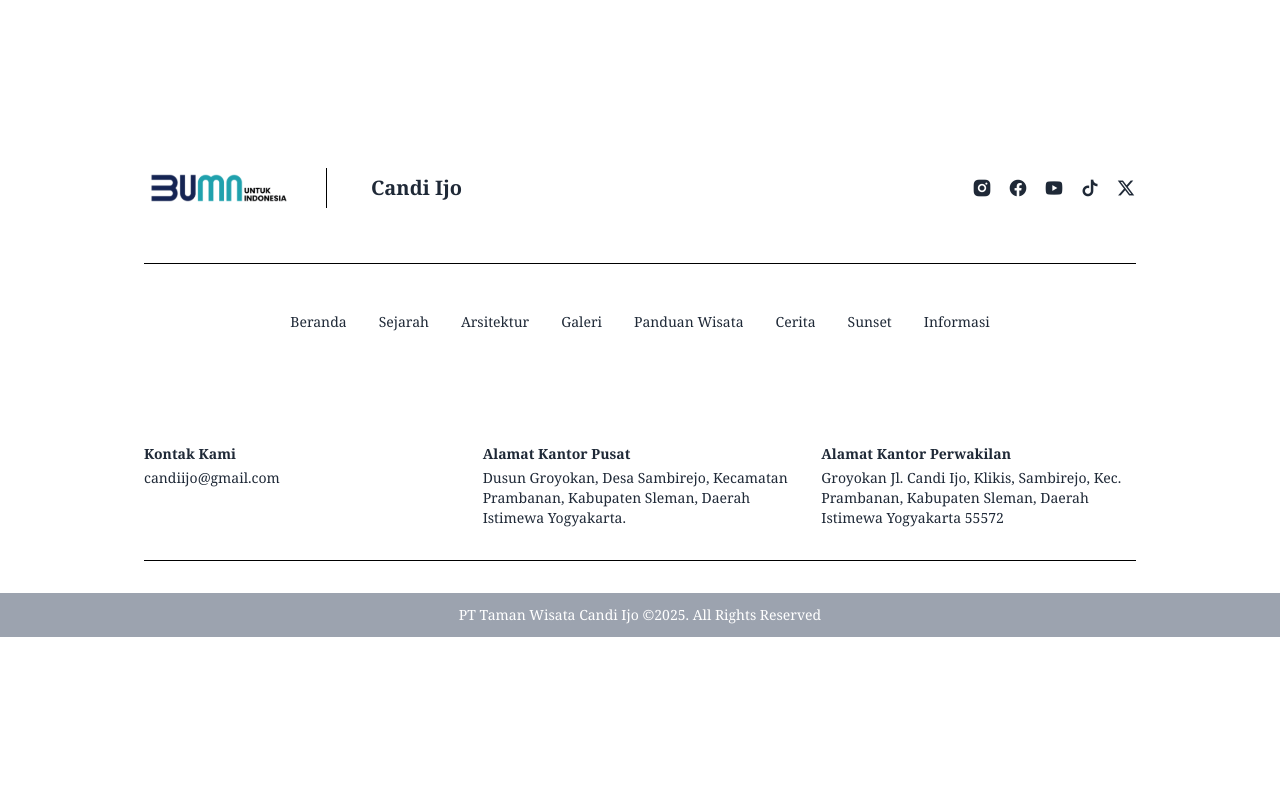
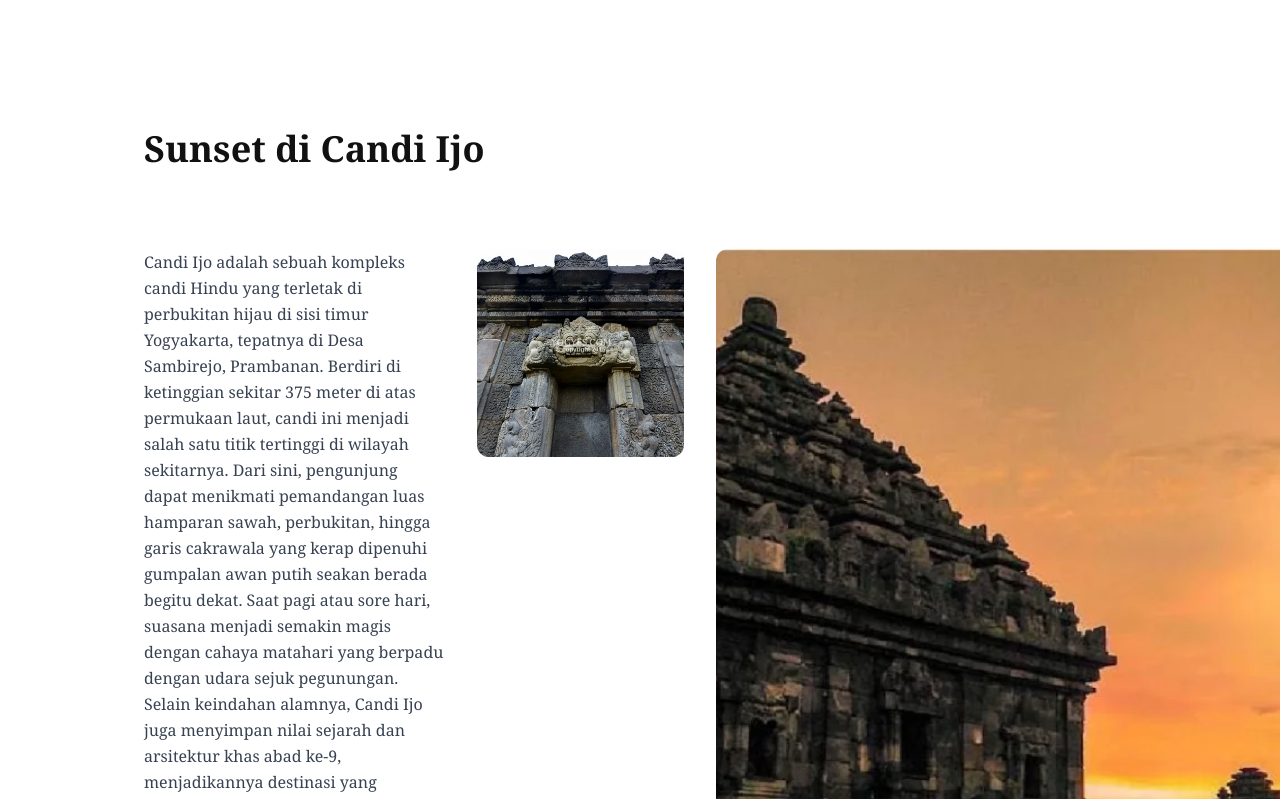
Before and after one commit to yodi-dev/candi-ijo, a Nuxt app: page / in a window 1280 px wide. Shown: the part 4581-5380 px from the top of the page. Before the commit the page ends 5218 px from the top, so only its background shows below. Built offline with nearby package versions, Linux system fonts and the light colour scheme.

Commit message:
sunset section on index page

```diff
--- a/app/pages/index.vue
+++ b/app/pages/index.vue
@@ -220,5 +220,37 @@ const heroBg = 'images/hero-candi-ijo.webp'
         </div>
     </section>
 
+    <h2 class="text-3xl md:text-4xl font-semibold ms-36 mt-12">Sunset di Candi Ijo</h2>
+    <section class="max-w-7xl mx-auto py-20 grid grid-cols-1 md:grid-cols-11 gap-8 items-start">
+        <!-- Left Content -->
+        <div class="col-span-4">
+            <p class="text-gray-700 leading-relaxed ms-36">
+                Candi Ijo adalah sebuah kompleks candi Hindu yang terletak di perbukitan hijau di sisi timur Yogyakarta,
+                tepatnya di Desa Sambirejo, Prambanan. Berdiri di ketinggian sekitar 375 meter di atas permukaan laut,
+                candi ini menjadi salah satu titik tertinggi di wilayah sekitarnya. Dari sini, pengunjung dapat
+                menikmati
+                pemandangan luas hamparan sawah, perbukitan, hingga garis cakrawala yang kerap dipenuhi gumpalan awan
+                putih
+                seakan berada begitu dekat. Saat pagi atau sore hari, suasana menjadi semakin magis dengan cahaya
+                matahari
+                yang berpadu dengan udara sejuk pegunungan. Selain keindahan alamnya, Candi Ijo juga menyimpan nilai
+                sejarah
+                dan arsitektur khas abad ke-9, menjadikannya destinasi yang memadukan pesona alam dan warisan budaya.
+            </p>
+        </div>
+
+        <div class="col-span-2">
+            <img src="/images/sunset-1.webp" alt="Candi Ijo Menyapa" class="w-52 h-52 rounded-xl object-cover" />
+            <!-- Image -->
+
+        </div>
+
+        <!-- Right Content -->
+        <div class="col-span-5">
+            <img src="/images/sunset.webp" alt="Candi Ijo Menyapa" class="h-screen object-cover rounded-l-xl"
+                style="object-position: 40% 0;" />
+        </div>
+    </section>
+
 
 </template>
```
Also changed, not shown: public/images/sunset-1.webp (added), public/images/sunset.webp (added).
